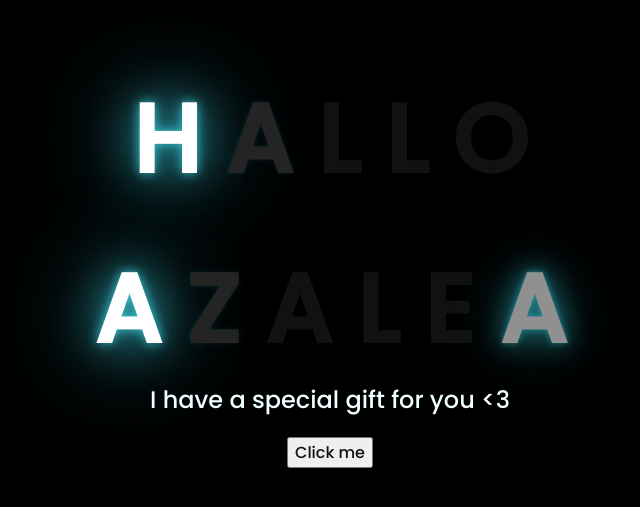
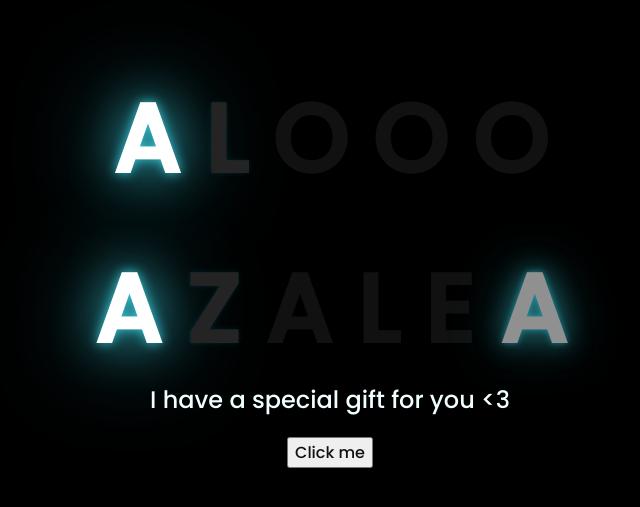
Before and after one commit to Febs14/aleforfun, a plain HTML site: page index.html in a window 1280 px wide. Shown: the part 141-648 px from the top of the page, without its empty margins (318-958 px from the left). Drawn offline with Linux system fonts and the light colour scheme.

Commit message:
Update index.html

```diff
--- a/index.html
+++ b/index.html
@@ -11,10 +11,10 @@
 <body>
     <div class="greetings">
     <!-- put his/her name here <span>text...</span -->
-        <span>H</span>
         <span>A</span>
         <span>L</span>
-        <span>L</span>
+        <span>O</span>
+        <span>O</span>
         <span>O</span>
     </div>
     <br>
```
